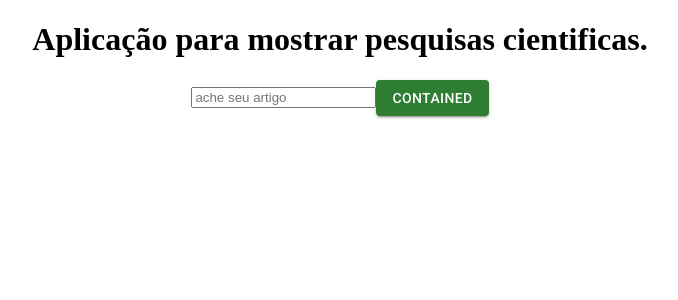
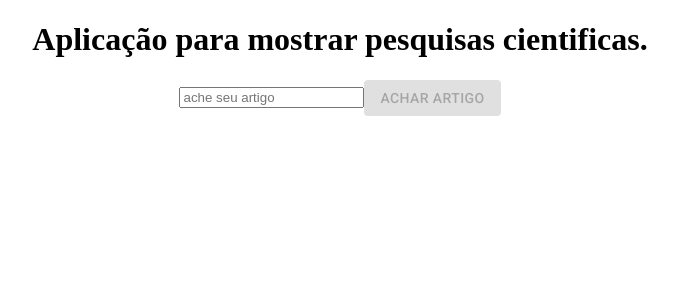
Before and after one commit to MatheusBurthon91/core-science-search-api, a React (Create React App) app in the folder frontend/: page / in a window 1280 px wide. Shown: the top 300 px of the page, without its empty margins (300-978 px from the left). Built offline with nearby package versions, Linux system fonts and the light colour scheme.

Commit message:
feat: :sparkles: função que verifica se o input tem dado ou não para ativar o botão.
função adicionada que verifica se o input de pesquisa está  cheio para buscar dados na na api, se ele tiver mais que uma letra ele ativa, se tiver vazio o botão desativa.

```diff
--- a/frontend/src/components/FormSearch.jsx
+++ b/frontend/src/components/FormSearch.jsx
@@ -1,4 +1,4 @@
-import React, { useContext, useRef } from 'react';
+import React, { useContext, useRef, useEffect } from 'react';
 import Button from '@mui/material/Button';
 import getInfomationsApi from '../services';
 import GlobalContext from '../context/GlobalContext';
@@ -7,8 +7,20 @@ export default function FormSearch() {
   const ref = useRef(null);
 
   const {
-    search, setSearch, setResponseApi, setLoading,
+    search, setSearch, setResponseApi, setLoading, disableButton, setDisableButton,
   } = useContext(GlobalContext);
+
+  const enableAndDisableButton = () => {
+    if (search.length === 0) {
+      setDisableButton(true);
+    } else {
+      setDisableButton(false);
+    }
+  };
+
+  useEffect(() => {
+    enableAndDisableButton();
+  }, [search, disableButton]);
 
   const searchScienceArticles = async (searchValue) => {
     try {
@@ -36,8 +48,9 @@ export default function FormSearch() {
         variant="contained"
         color="success"
         onClick={() => searchScienceArticles(search)}
+        disabled={disableButton}
       >
-        Contained
+        achar artigo
       </Button>
     </form>
   );
--- a/frontend/src/context/GlobalProvider.jsx
+++ b/frontend/src/context/GlobalProvider.jsx
@@ -6,6 +6,7 @@ export default function GlobalProvider({ children }) {
   const [search, setSearch] = useState('');
   const [responseApi, setResponseApi] = useState([]);
   const [loading, setLoading] = useState(false);
+  const [disableButton, setDisableButton] = useState(true);
 
   const obj = {
     search,
@@ -14,6 +15,8 @@ export default function GlobalProvider({ children }) {
     setResponseApi,
     loading,
     setLoading,
+    disableButton,
+    setDisableButton,
   };
 
   return (
```
